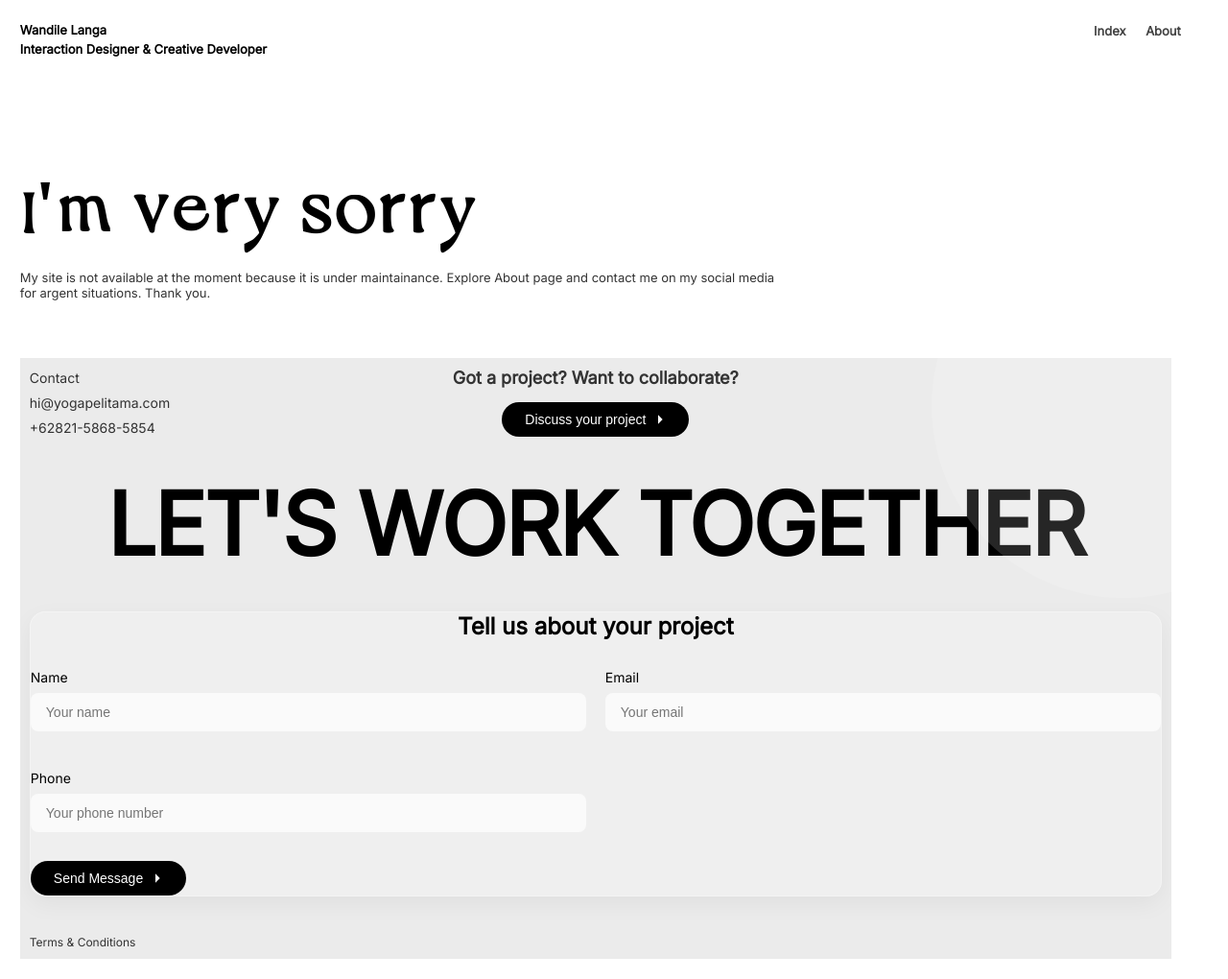
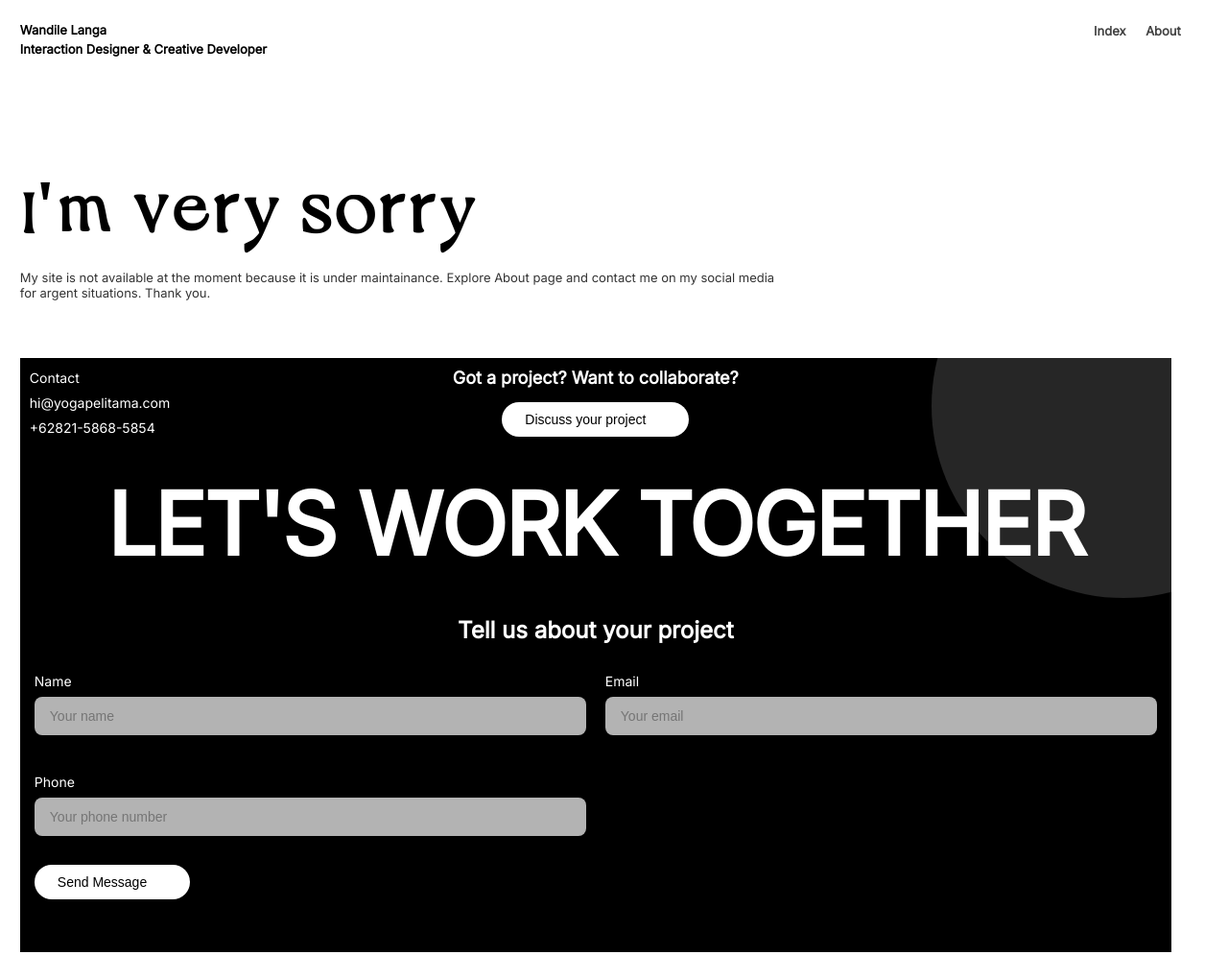
Before and after one commit to langamitch/my-website, a plain HTML site: page index.html in a window 1280 px wide. Shown: the whole page at 96% size. Drawn offline with Linux system fonts and the light colour scheme.

Commit message:
Updated your site

```diff
--- a/index.html
+++ b/index.html
@@ -105,10 +105,7 @@
 
     <div class="footer">
 
-        <div class="footer-right">
-            <a href="#">Terms & Conditions</a>
 
-        </div>
     </div>
 </section>
 </body>
--- a/style.css
+++ b/style.css
@@ -295,7 +295,7 @@
     /* form*/
 
     .collaboration-section {
-      background-color: #ebebeb; /* Vibrant lime green */
+      background-color: #000; /* Vibrant lime green */
       border-radius: 0px;
       width: 100%;
       max-width: 1200px;
@@ -332,7 +332,7 @@
 
   .contact-info p {
       font-size: 14px;
-      color: #333;
+      color: #fff;
       line-height: 1.5;
   }
 
@@ -348,12 +348,12 @@
       font-size: 18px;
       font-weight: 600;
       margin-bottom: 15px;
-      color: #333;
+      color: #fff;
   }
 
   .cta-button {
-      background-color: #000;
-      color: #fff;
+      background-color: #fff;
+      color: #000;
       border: none;
       border-radius: 30px;
       padding: 10px 24px;
@@ -382,7 +382,7 @@
 
   .address-info p {
       font-size: 14px;
-      color: #333;
+      color: #fff;
       line-height: 1.5;
   }
 
@@ -396,7 +396,7 @@
       font-weight: 900;
       text-transform: uppercase;
       line-height: 0.9;
-      color: #000;
+      color: #fff;
       margin-top: 50px;
       text-align: center;
       letter-spacing: -2px;
@@ -407,7 +407,7 @@
       justify-content: space-between;
       margin-top: 40px;
       font-size: 12px;
-      color: #333;
+      color: #fff;
   }
 
   .footer-left {
@@ -420,7 +420,7 @@
   }
 
   .footer-right a {
-      color: #333;
+      color: #fff;
       text-decoration: none;
   }
 
@@ -436,7 +436,7 @@
       width: 24px;
       height: 24px;
       border-radius: 50%;
-      background-color: #000;
+      background-color: #;
       color: #c2fd00;
       text-decoration: none;
   }
@@ -447,11 +447,10 @@
       max-width: 100%;
       margin-left: auto;
       margin-right: auto;
-      padding: 0px;
-      background-color: rgba(255, 255, 255, 0.2);
-      border-radius: 16px;
-      border: 1px solid rgba(255, 255, 255, 0.3);
-      box-shadow: 0 8px 24px rgba(0, 0, 0, 0.05);
+      padding: 5px;
+      background-color: ;
+
+
   }
 
   .form-title {
@@ -459,7 +458,7 @@
       margin-bottom: 30px;
       font-weight: 700;
       font-size: 24px;
-      color: #000;
+      color: #fff;
   }
 
   .form-grid {
@@ -480,7 +479,7 @@
       display: block;
       margin-bottom: 8px;
       font-weight: 500;
-      color: #000;
+      color: #fff;
       font-size: 14px;
   }
 
@@ -493,7 +492,7 @@
       background-color: rgba(255, 255, 255, 0.7);
       border-radius: 8px;
       font-size: 14px;
-      color: #333;
+      color: #fff;
       transition: all 0.3s;
   }
 
```
